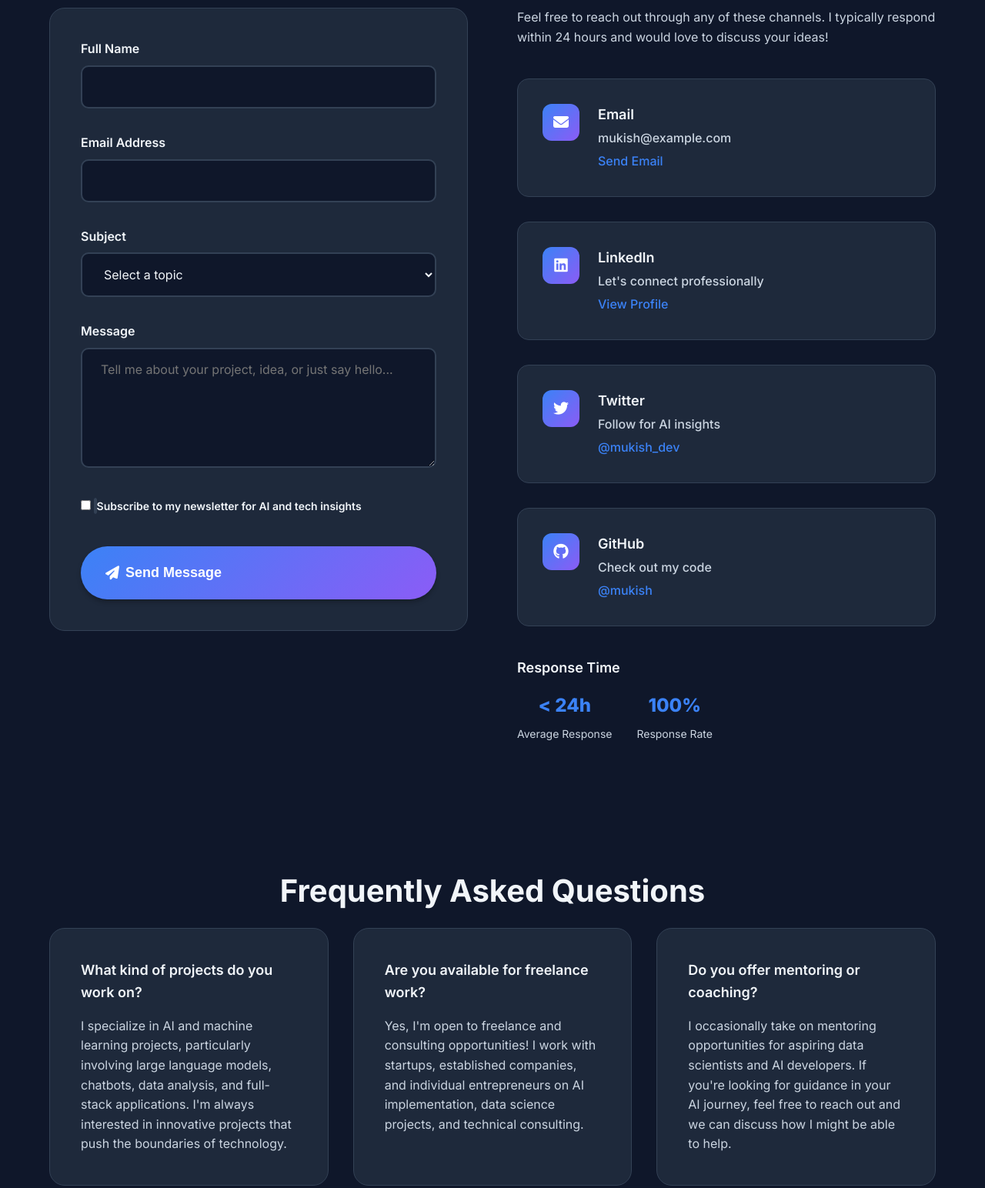
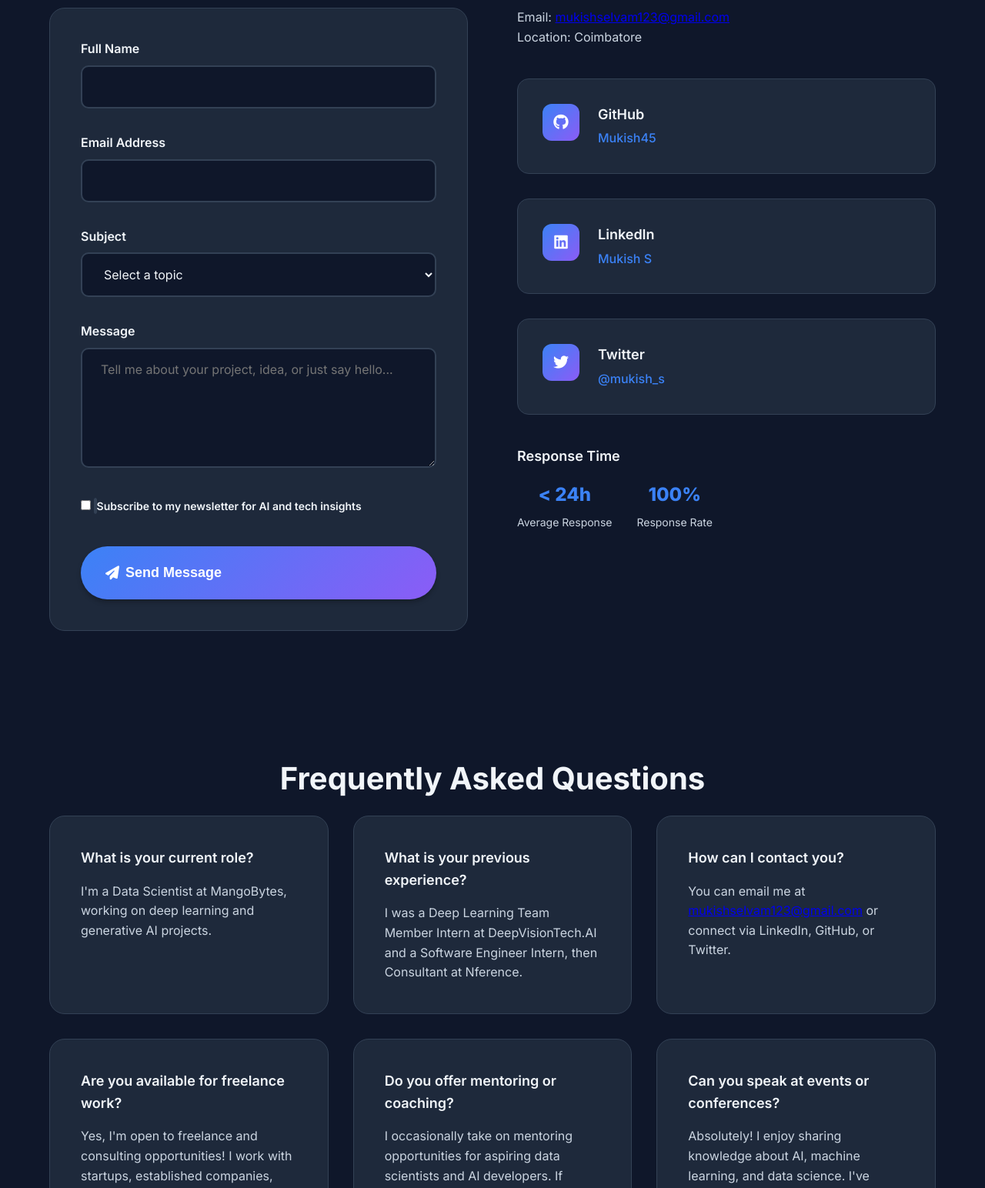
Before and after one commit to Mukish45/dreamcompile-studio, a plain HTML site: page contact.html in a window 1280 px wide. Shown: the part 940-2484 px from the top of the page at 77% size. Drawn offline with Linux system fonts and the light colour scheme.

Commit message:
update to theme

```diff
--- a/contact.html
+++ b/contact.html
@@ -61,9 +61,7 @@
                             Let's <span class="gradient-text">Connect</span>
                         </h1>
                         <p class="hero-description" style="max-width: 600px; margin: 0 auto;">
-                            I'm always excited to discuss new opportunities, share ideas, and collaborate on
-                            innovative projects. Whether you have a question, a proposal, or just want to say hi,
-                            I'd love to hear from you!
+                            Reach out to Mukish, Data Scientist based in Coimbatore, passionate about Deep Learning and Generative AI. Currently at MangoBytes.
                         </p>
                     </div>
                 </div>
@@ -125,19 +123,18 @@
                     <div class="contact-info-section fade-in">
                         <h2 class="contact-title">Get in touch</h2>
                         <p class="contact-description">
-                            Feel free to reach out through any of these channels. I typically respond
-                            within 24 hours and would love to discuss your ideas!
+                            Email: <a href="mailto:mukishselvam123@gmail.com">mukishselvam123@gmail.com</a><br>
+                            Location: Coimbatore
                         </p>
 
                         <div class="contact-methods">
                             <div class="contact-method">
                                 <div class="contact-icon">
-                                    <i class="fas fa-envelope"></i>
+                                    <i class="fab fa-github"></i>
                                 </div>
                                 <div class="contact-details">
-                                    <h3>Email</h3>
-                                    <p>mukish@example.com</p>
-                                    <a href="mailto:mukish@example.com" class="contact-link">Send Email</a>
+                                    <h3>GitHub</h3>
+                                    <a href="https://github.com/Mukish45/" class="contact-link" target="_blank">Mukish45</a>
                                 </div>
                             </div>
 
@@ -147,8 +144,7 @@
                                 </div>
                                 <div class="contact-details">
                                     <h3>LinkedIn</h3>
-                                    <p>Let's connect professionally</p>
-                                    <a href="#" class="contact-link" target="_blank">View Profile</a>
+                                    <a href="https://www.linkedin.com/in/mukish-s2034033/" class="contact-link" target="_blank">Mukish S</a>
                                 </div>
                             </div>
 
@@ -158,19 +154,7 @@
                                 </div>
                                 <div class="contact-details">
                                     <h3>Twitter</h3>
-                                    <p>Follow for AI insights</p>
-                                    <a href="#" class="contact-link" target="_blank">@mukish_dev</a>
-                                </div>
-                            </div>
-
-                            <div class="contact-method">
-                                <div class="contact-icon">
-                                    <i class="fab fa-github"></i>
-                                </div>
-                                <div class="contact-details">
-                                    <h3>GitHub</h3>
-                                    <p>Check out my code</p>
-                                    <a href="#" class="contact-link" target="_blank">@mukish</a>
+                                    <a href="https://x.com/mukish_s" class="contact-link" target="_blank">@mukish_s</a>
                                 </div>
                             </div>
                         </div>
@@ -200,12 +184,18 @@
                 <h2 class="section-title fade-in">Frequently Asked Questions</h2>
                 <div class="faq-grid">
                     <div class="faq-item fade-in">
-                        <h3 class="faq-question">What kind of projects do you work on?</h3>
-                        <p class="faq-answer">
-                            I specialize in AI and machine learning projects, particularly involving large language models,
-                            chatbots, data analysis, and full-stack applications. I'm always interested in innovative
-                            projects that push the boundaries of technology.
-                        </p>
+                        <h3 class="faq-question">What is your current role?</h3>
+                        <p class="faq-answer">I'm a Data Scientist at MangoBytes, working on deep learning and generative AI projects.</p>
+                    </div>
+
+                    <div class="faq-item fade-in">
+                        <h3 class="faq-question">What is your previous experience?</h3>
+                        <p class="faq-answer">I was a Deep Learning Team Member Intern at DeepVisionTech.AI and a Software Engineer Intern, then Consultant at Nference.</p>
+                    </div>
+
+                    <div class="faq-item fade-in">
+                        <h3 class="faq-question">How can I contact you?</h3>
+                        <p class="faq-answer">You can email me at <a href="mailto:mukishselvam123@gmail.com">mukishselvam123@gmail.com</a> or connect via LinkedIn, GitHub, or Twitter.</p>
                     </div>
 
                     <div class="faq-item fade-in">
@@ -300,8 +290,8 @@
                 <div class="footer-brand">
                     <h3 class="footer-title">Mukish</h3>
                     <p class="footer-description">
-                        Data scientist passionate about AI research and building
-                        intelligent systems that make a difference.
+                        Data Scientist @ MangoBytes | Deep Learning | Generative AI<br>
+                        <a href="mailto:mukishselvam123@gmail.com">mukishselvam123@gmail.com</a>
                     </p>
                 </div>
 
@@ -320,10 +310,9 @@
                     <div class="footer-section">
                         <h4 class="footer-section-title">Connect</h4>
                         <ul class="footer-social">
-                            <li><a href="#" target="_blank">GitHub</a></li>
-                            <li><a href="#" target="_blank">LinkedIn</a></li>
-                            <li><a href="#" target="_blank">Twitter</a></li>
-                            <li><a href="#" target="_blank">Kaggle</a></li>
+                            <li><a href="https://github.com/Mukish45/" target="_blank">GitHub</a></li>
+                            <li><a href="https://www.linkedin.com/in/mukish-s2034033/" target="_blank">LinkedIn</a></li>
+                            <li><a href="https://x.com/mukish_s" target="_blank">Twitter</a></li>
                         </ul>
                     </div>
                 </div>
@@ -331,7 +320,7 @@
 
             <div class="footer-bottom">
                 <p class="footer-copyright">
-                    © 2023 Mukish. Built with ❤️ and lots of coffee.
+                    © 2025 Mukish. Built with ❤️ and lots of coffee.
                 </p>
             </div>
         </div>
```
